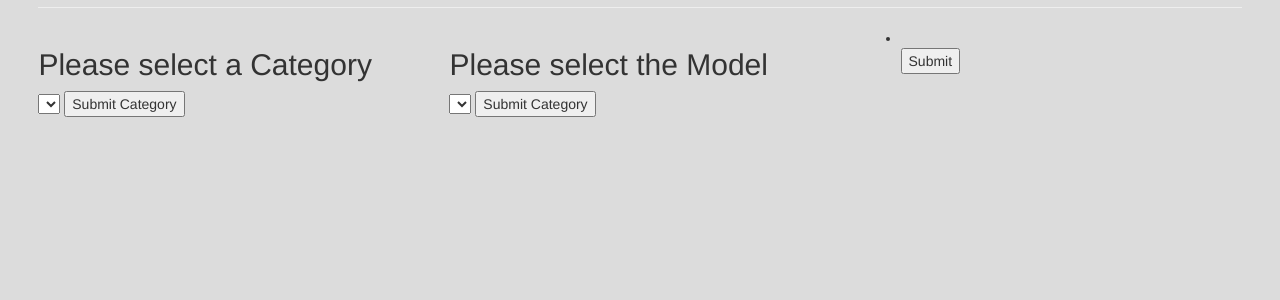
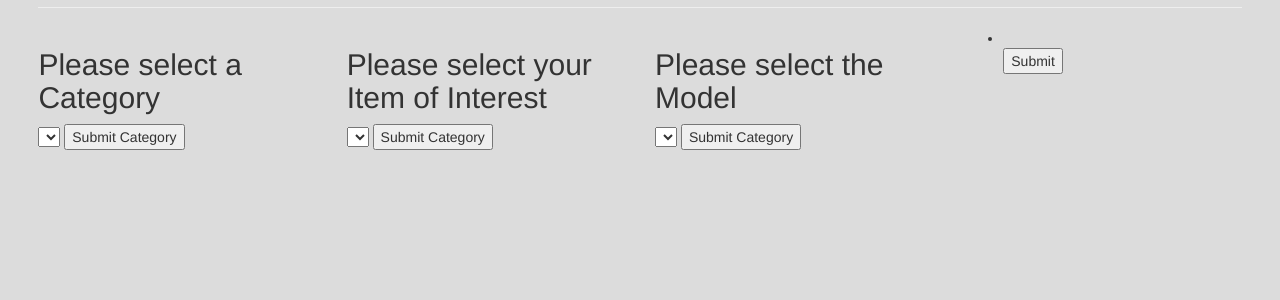
Before and after one commit to bdbrown4/usi-help-system, a Flask app: template templates/testindex.html in a window 1280 px wide. Shown: the part 71-371 px from the top of the page. Run offline with Flask 2, Linux system fonts and the light colour scheme; the template is opened without the code that fills it: most values are stand-ins (such as "Sample title", 1, 10 or a date in 2020); lists and menus that the app fills with data are empty; some libraries are stand-ins or nearby versions.

```diff
--- a/templates/testindex.html
+++ b/templates/testindex.html
@@ -9,7 +9,7 @@
 <body style="margin:3%">
 <div class="row">
     <form action="" method="post" name="post">
-        <div class="col-md-4">
+        <div class="col-md-3">
             <input type="hidden" name="changeCat"/>
                 <h2>Please select a Category</h2>
                     <select name="selectedCat">
@@ -25,7 +25,23 @@
         </div>
     </form>
     <form action="" method="post" name="post">
-        <div class="col-md-4">
+        <div class="col-md-3">
+            <input type="hidden" name="changeCat"/>
+                <h2>Please select your<br> Item of Interest</h2>
+                    <select name="selectedCat">
+                        {% for node in roots %}
+                            <option>
+                                {% if node.nodeType()=="Category" %}
+                                    {{ node.payload.name }}
+                                {%endif%}
+                            </option>
+                        {% endfor %}
+                    </select>
+            <input type="submit" value="Submit Category" id="category" name="category"/>
+        </div>
+    </form>
+    <form action="" method="post" name="post">
+        <div class="col-md-3">
             <input type="hidden" name="changeCat"/>
                 <h2>Please select the Model</h2>
                     <select name="selectedCat">
@@ -41,7 +57,7 @@
         </div>
     </form>
     <form action="" method="post" name="post">
-        <div class="col-md-4" id="problems" name="problems">
+        <div class="col-md-3" id="problems" name="problems">
                 <ul>
                 <input type="hidden" name="changeProb">
                     {%  for node in roots %}
```
Also changed, not shown: models.py (+9 -6 lines).
